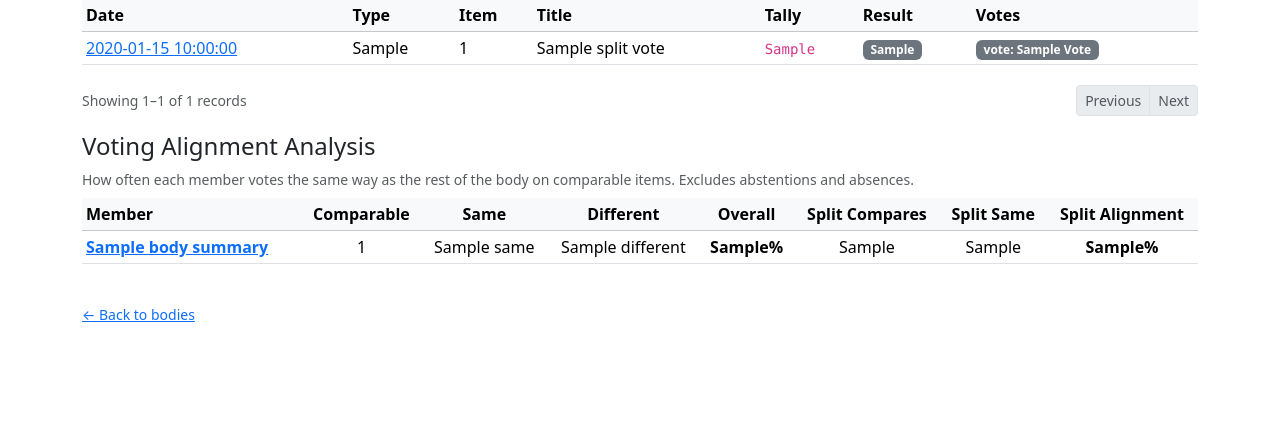
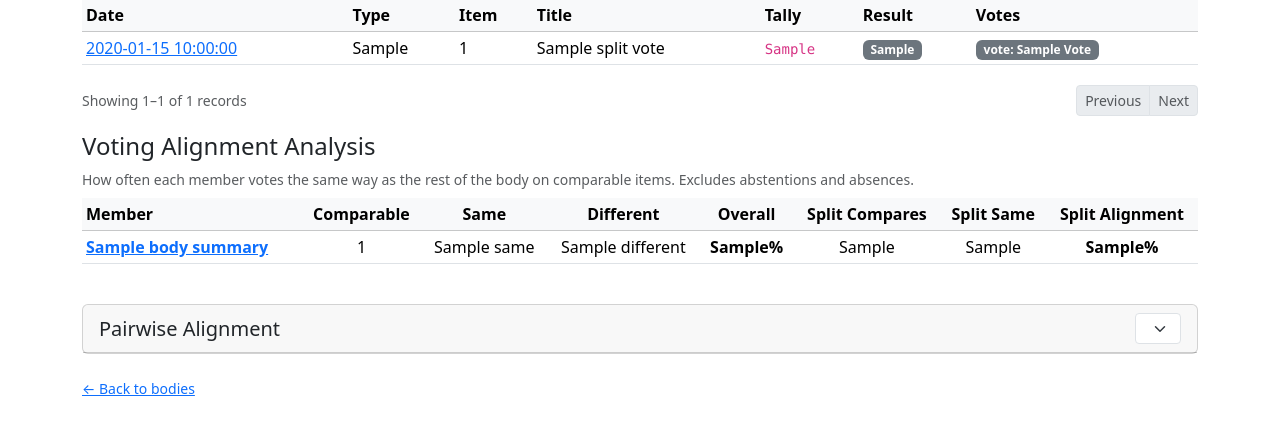
Before and after one commit to pmains/denomikon, a Flask app: template templates/body_analytics.html in a window 1280 px wide. Shown: the part 692-1139 px from the top of the page. Before the commit the page ends 1014 px from the top, so only its background shows below. Run offline with Flask 3, Linux system fonts and the light colour scheme; the template is opened without the code that fills it: most values are stand-ins (such as "Sample title", 1, 10 or a date in 2020); lists and menus that the app fills with data are empty; some libraries are stand-ins or nearby versions.

Commit message:
Single pairwise alignment card with member dropdown
Replaced the per-member card loop with one card containing a dropdown
selector and JS show/hide.  All tables are pre-rendered in the HTML
so switching members is instant (no AJAX).

```diff
--- a/templates/body_analytics.html
+++ b/templates/body_analytics.html
@@ -263,18 +263,24 @@
     </table>
 </div>
 
-{# ─── 4. Per-Member Detail Cards ─── #}
+{# ─── 4. Per-Member Pairwise Alignment ─── #}
+<div class="card mb-4">
+    <div class="card-header d-flex justify-content-between align-items-center">
+        <h5 class="mb-0">Pairwise Alignment</h5>
+        <select id="pairwise-select" class="form-select form-select-sm" style="width:auto" onchange="showPairwise(this.value)">
             {% for sup in active_sups %}
             {% set sd = alignments[sup.id] %}
             {% if sd.pairs %}
-    <div class="card mb-4">
-        <div class="card-header">
-            <h5 class="mb-0">
-                <a href="/members/{{ jurisdiction_slug }}/{{ body_code }}/{{ sd.slug }}" class="text-decoration-none">{{ sd.name }}</a>
-                &mdash; Pairwise Alignment
-            </h5>
+            <option value="{{ sup.id }}">{{ sd.name }}</option>
+            {% endif %}
+            {% endfor %}
+        </select>
     </div>
     <div class="card-body p-0">
+        {% for sup in active_sups %}
+        {% set sd = alignments[sup.id] %}
+        {% if sd.pairs %}
+        <div class="pairwise-table" id="pairwise-{{ sup.id }}" style="display:{% if loop.first %}block{% else %}none{% endif %}">
             <div class="table-responsive">
                 <table class="table table-sm table-hover mb-0">
                     <thead class="table-light">
@@ -320,9 +326,18 @@
                 </table>
             </div>
         </div>
-    </div>
         {% endif %}
         {% endfor %}
+    </div>
+</div>
+
+<script>
+function showPairwise(id) {
+    document.querySelectorAll('.pairwise-table').forEach(function(el) {
+        el.style.display = el.id === 'pairwise-' + id ? 'block' : 'none';
+    });
+}
+</script>
 
 {% else %}
 <p class="text-muted mb-4">No supervisors active during this time period.</p>
```
Lines whose indentation alone changed are shown as unchanged.
